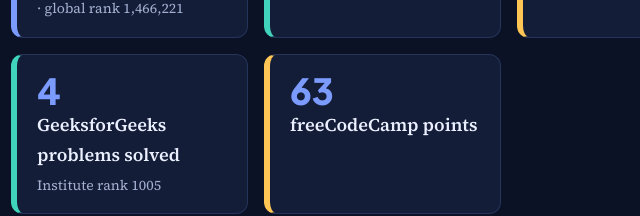
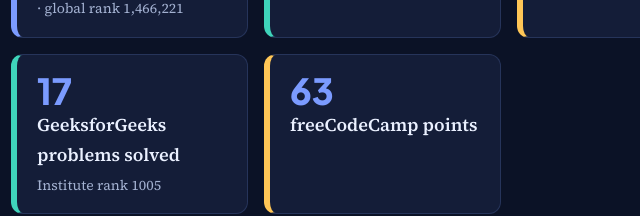
Before and after one commit to jayadhanushas/Personal-Portfolio-Website, a plain HTML site: page index.html in a window 1280 px wide. Shown: the part 2945-3161 px from the top of the page, 131-771 px from the left. Drawn offline with Linux system fonts and the light colour scheme.

Commit message:
Update index.html

```diff
--- a/index.html
+++ b/index.html
@@ -170,7 +170,7 @@ footer{padding:28px 0 48px;color:var(--muted);font-size:15px;border-top:1px soli
 <a class="stat" href="https://www.hackerrank.com/profile/itzjayadhanushas" target="_blank" rel="noopener noreferrer"><b class="n" data-n="4" data-s=" stars">4 stars</b><span>HackerRank in C++</span></a>
 <a class="stat" href="https://www.skillrack.com/profile/587115/3f993031f50f414e18d56fb56afdeec7c0063b0f" target="_blank" rel="noopener noreferrer"><b class="n" data-n="80" data-s="+">80+</b><span>SkillRack problems solved</span><small>Rank 160345</small></a>
 <a class="stat" href="https://www.codechef.com/users/jayadhanushas" target="_blank" rel="noopener noreferrer"><b class="n" data-n="50" data-s="+">50+</b><span>CodeChef problems solved</span><small>Bronze badge</small></a>
-<a class="stat" href="https://www.geeksforgeeks.org/profile/jayadhanushas" target="_blank" rel="noopener noreferrer"><b class="n" data-n="4" data-s="">17</b><span>GeeksforGeeks problems solved</span><small>Institute rank 1005</small></a>
+<a class="stat" href="https://www.geeksforgeeks.org/profile/jayadhanushas" target="_blank" rel="noopener noreferrer"><b class="n" data-n="17" data-s="">17</b><span>GeeksforGeeks problems solved</span><small>Institute rank 1005</small></a>
 <a class="stat" href="https://www.freecodecamp.org/Jaya-Dhanusha-S" target="_blank" rel="noopener noreferrer"><b class="n" data-n="63" data-s="">63</b><span>freeCodeCamp points</span></a>
 </div>
 </section>
```
